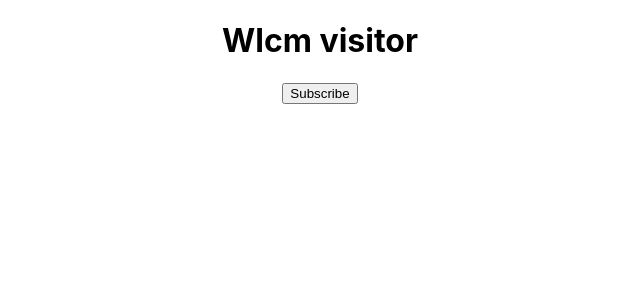
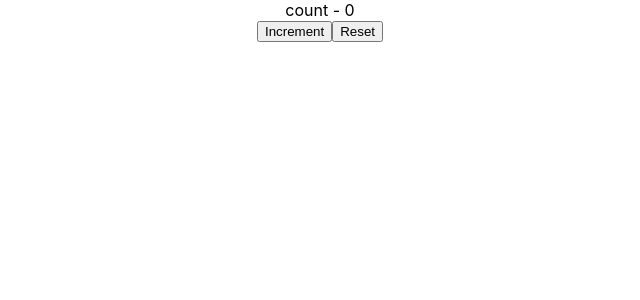
Before and after one commit to hrishi123-cpu/react-practice, a React (Create React App) app: page / in a window 1280 px wide. Shown: the top 300 px of the page, without its empty margins (320-960 px from the left). Built offline with nearby package versions, Linux system fonts and the light colour scheme.

Commit message:
setState

```diff
--- a/src/App.js
+++ b/src/App.js
@@ -4,13 +4,15 @@
 import Welcome from './components/Welcome'
 import Hello from './components/Hello'
 import Message from './components/Message'
+import Count from './components/Counter'
 
 class App extends Component{
     render(){
   return (
     <div className="App">
-         <Message>
-        </Message>
+         {/* <Message>
+        </Message> */}
+        <Count></Count>
       {/* <h1>Hello this is my first app </h1> */}
 
       {/* <Greet name="Hrishi" heroname="ironman">
--- /dev/null
+++ b/src/components/Counter.js
@@ -0,0 +1,49 @@
+import React, { Component } from 'react'
+
+ class Counter extends Component {
+     constructor(props){
+         super(props)
+
+         this.state= {
+             count : 0
+         }
+     }
+     increment(){
+        //  this.setState(
+        //     {
+        //         count : this.state.count+1
+        //     },
+        //     ()=>{console.log('callback value',this.state.count)}
+
+        //  )
+        this.setState((prevState)=>({
+            count: prevState.count+1
+        }))
+     }
+     incrementFive(){
+         this.increment()
+         this.increment()
+         this.increment()
+         this.increment()
+         this.increment()
+     }
+
+     reset(){
+         this.setState({
+             count : 0
+         })
+     }
+    render() {
+        return (
+            <div>
+             <div>
+                  count - {this.state.count}
+                  </div>
+                <button onClick={()=>this.incrementFive()}>Increment</button>
+                <button onClick={()=>this.reset()}>Reset</button>
+            </div>
+        )
+    }
+}
+
+export default Counter
```
